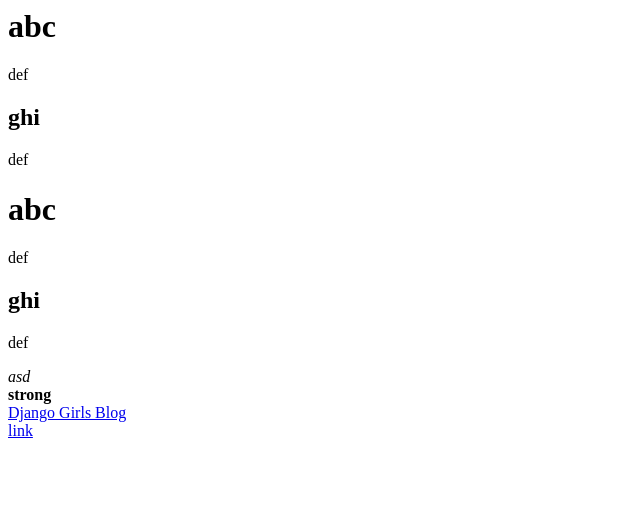
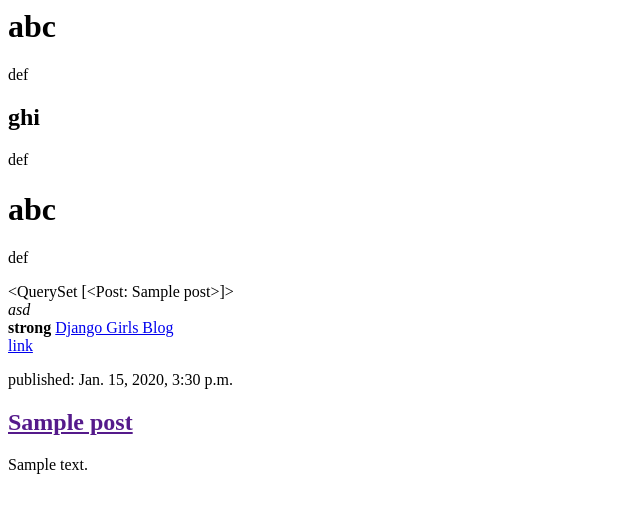
Before and after one commit to noobiegit3/my-first-blog, a Django app: page / in a window 1280 px wide. Shown: the top 513 px of the page, without its empty margins (0-640 px from the left). Run offline with Django 3.2, Linux system fonts and the light colour scheme; tables that the repository leaves empty hold one stand-in row (values such as "Sample post").

Commit message:
modified templates to display posts(onRL) FROM DATABASE

```diff
--- a/blog/templates/blog/post_list.html
+++ b/blog/templates/blog/post_list.html
@@ -5,17 +5,26 @@
     <p>def</p>
     <h2>ghi</h2>
     <p>def</p>
+
     <div>
-    <h1>abc</h1>
-    <p>def</p>
-    <h2>ghi</h2>
-    <p>def</p></div>
-    <div>
+        <h1>abc</h1>
+         <p>def</p>
+         {{ posts }}
+    </div>
+
 
     <em>asd</em><br>
     <strong>strong</strong></div>
     <a href="/">Django Girls Blog</a><br>
-    <a href="https://djangogirls.org">link</a>
+    <a href="https://djangogirls.org">link</a> <br>
+
+        {% for post in posts %}
+            <div>
+                <p>published: {{ post.published_date }}</p>
+                <h2><a href="">{{ post.title }}</a></h2>
+                <p>{{ post.text|linebreaksbr }}</p>
+            </div>
+        {% endfor %}
 
 </body>
 </html>
--- a/blog/views.py
+++ b/blog/views.py
@@ -1,5 +1,7 @@
 from django.shortcuts import render
-
+from .models import Post
+from django.utils import timezone
 # Create your views here.
 def post_list(request):
-    return render(request, 'blog/post_list.html', {})
+    posts = Post.objects.filter(published_date__lte=timezone.now()).order_by('published_date')
+    return render(request, 'blog/post_list.html', {'posts': posts})
```
